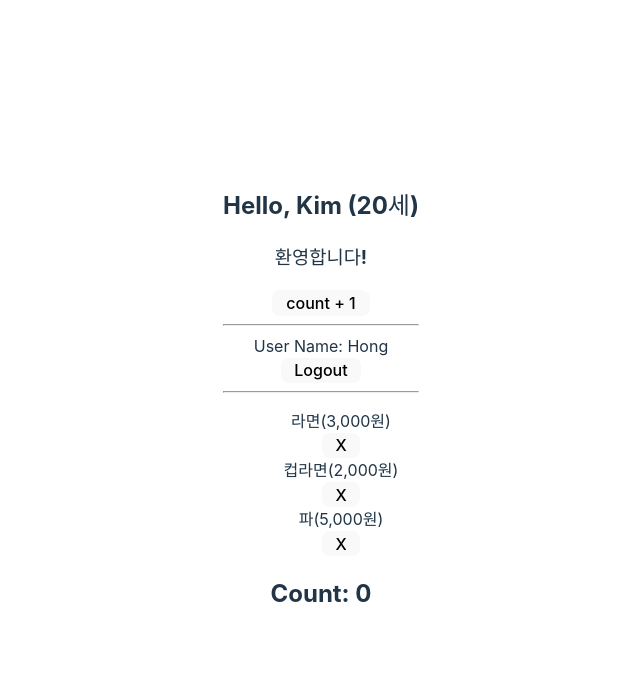
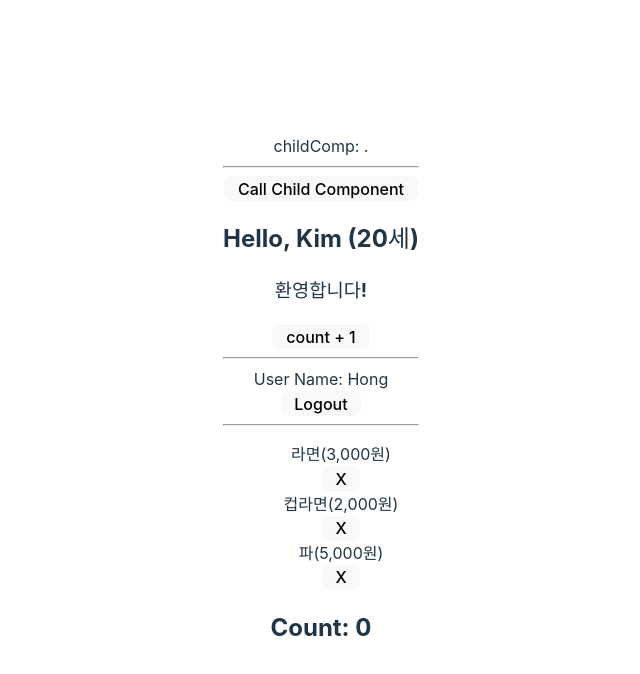
Before and after one commit to seon23/react, a React (Vite) app in the folder rbvite/: page / in a window 1280 px wide. Shown: the top 674 px of the page, without its empty margins (319-959 px from the left). Built offline with nearby package versions, Linux system fonts and the light colour scheme.

Commit message:
Use forwardRef for practice

```diff
--- a/rbvite/src/App.tsx
+++ b/rbvite/src/App.tsx
@@ -1,4 +1,4 @@
-import { useState } from 'react';
+import { forwardRef, useImperativeHandle, useRef, useState } from 'react';
 import './App.css';
 import Hello from './components/Hello';
 import My from './components/My';
@@ -19,6 +19,23 @@ const SampleSession = {
     { id: 200, name: '파', price: 5000 },
   ],
 };
+
+type ChildHandler = {
+  appendPeriod: () => void;
+};
+
+// 여기서 ref는 ChildComponent의 ref 어트리뷰트?
+const ChildComponent = forwardRef((_, ref) => {
+  const [childText, setChildText] = useState('.');
+
+  const handler: ChildHandler = {
+    // setChildText에서 이전 값 c가 필요한 이유는?
+    appendPeriod: () => setChildText((c) => c + '.'),
+  };
+  // ref, 즉 부모에서 생성한 ref object(ChildComponent를 참조하는)의 current prop에 handler 연결?
+  useImperativeHandle(ref, () => handler);
+  return <>childComp: {childText}</>;
+});
 
 function App() {
   console.log('Render App!');
@@ -41,8 +58,15 @@ function App() {
     });
   };
 
+  const childRef = useRef<ChildHandler>(null);
   return (
     <>
+      {/* 부모인 App에서 childRef를 통해 ChildComponent에 접근 가능! */}
+      <ChildComponent ref={childRef} />
+      <hr />
+      <button onClick={() => childRef.current?.appendPeriod()}>
+        Call Child Component
+      </button>
       <Hello name='Kim' age={20} incrementCount={incrementCount}>
         환영합니다!
       </Hello>
```
